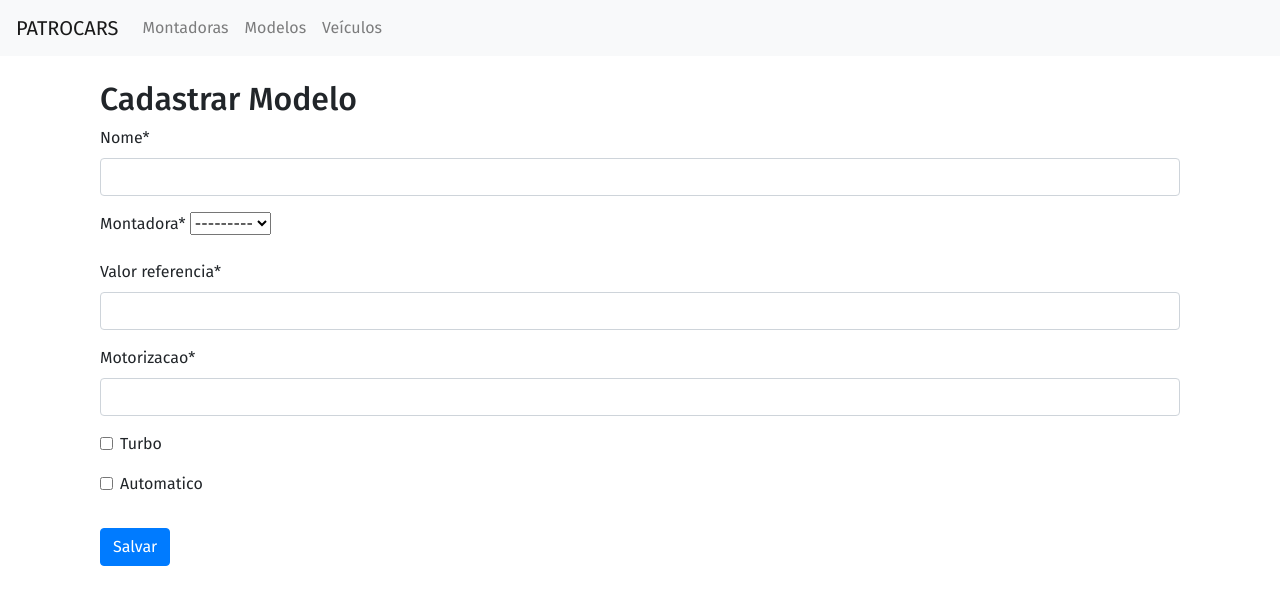
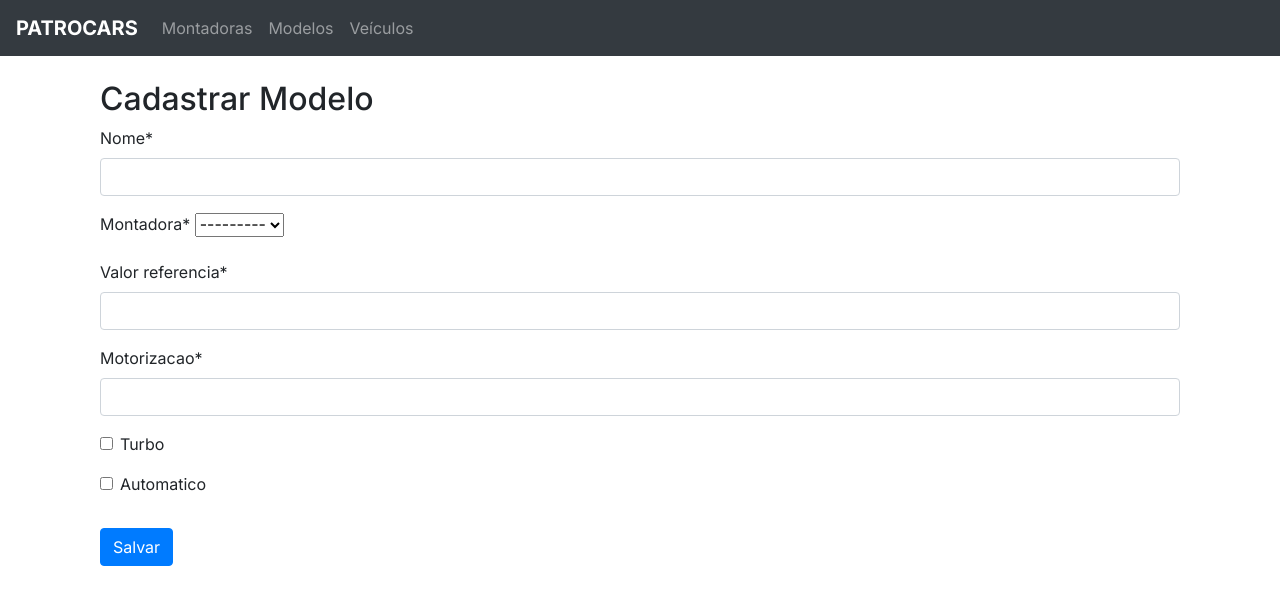
Before and after one commit to herminioneto/prog-int-2-web-tradicional, a Django app: page /app/modelos/novo/ in a window 1280 px wide. Shown: the top 605 px of the page. Run offline with Django 5.2, Linux system fonts and the light colour scheme; data that the repository does not hold is empty; some libraries are stand-ins or nearby versions.

Commit message:
feat: algumas mudanças de estilo

```diff
--- a/montadoras/templates/base.html
+++ b/montadoras/templates/base.html
@@ -8,19 +8,23 @@
   <meta name="keywords" content="montadoras, modelos, veículos, automóveis, carros">
   <title>Montadoras</title>
   <link rel="stylesheet" href="https://stackpath.bootstrapcdn.com/bootstrap/4.5.2/css/bootstrap.min.css">
-  <link href="https://fonts.googleapis.com/css2?family=Fira+Sans:wght@400;500;600&display=swap" rel="stylesheet">
+  <link rel="preconnect" href="https://fonts.googleapis.com">
+  <link rel="preconnect" href="https://fonts.gstatic.com" crossorigin>
+  <link
+    href="https://fonts.googleapis.com/css2?family=Inter:ital,opsz,wght@0,14..32,100..900;1,14..32,100..900&display=swap"
+    rel="stylesheet">
 
   <style>
     body {
-      font-family: 'Fira Sans', sans-serif;
+      font-family: 'Inter', sans-serif;
     }
   </style>
 
 </head>
 
 <body>
-  <nav class="navbar navbar-expand-lg navbar-light bg-light">
-    <a class="navbar-brand" href="{% url 'home' %}">PATROCARS</a>
+  <nav class="navbar navbar-expand-lg navbar-dark bg-dark" data-bs-theme="dark">
+    <a class="navbar-brand" href="{% url 'home' %}" style="font-weight: bold;">PATROCARS</a>
     <div class="collapse navbar-collapse" id="navbarNav">
       <ul class="navbar-nav">
         <li class="nav-item">
```
Also changed, not shown: montadoras/templates/home.html (+8 -3 lines).
